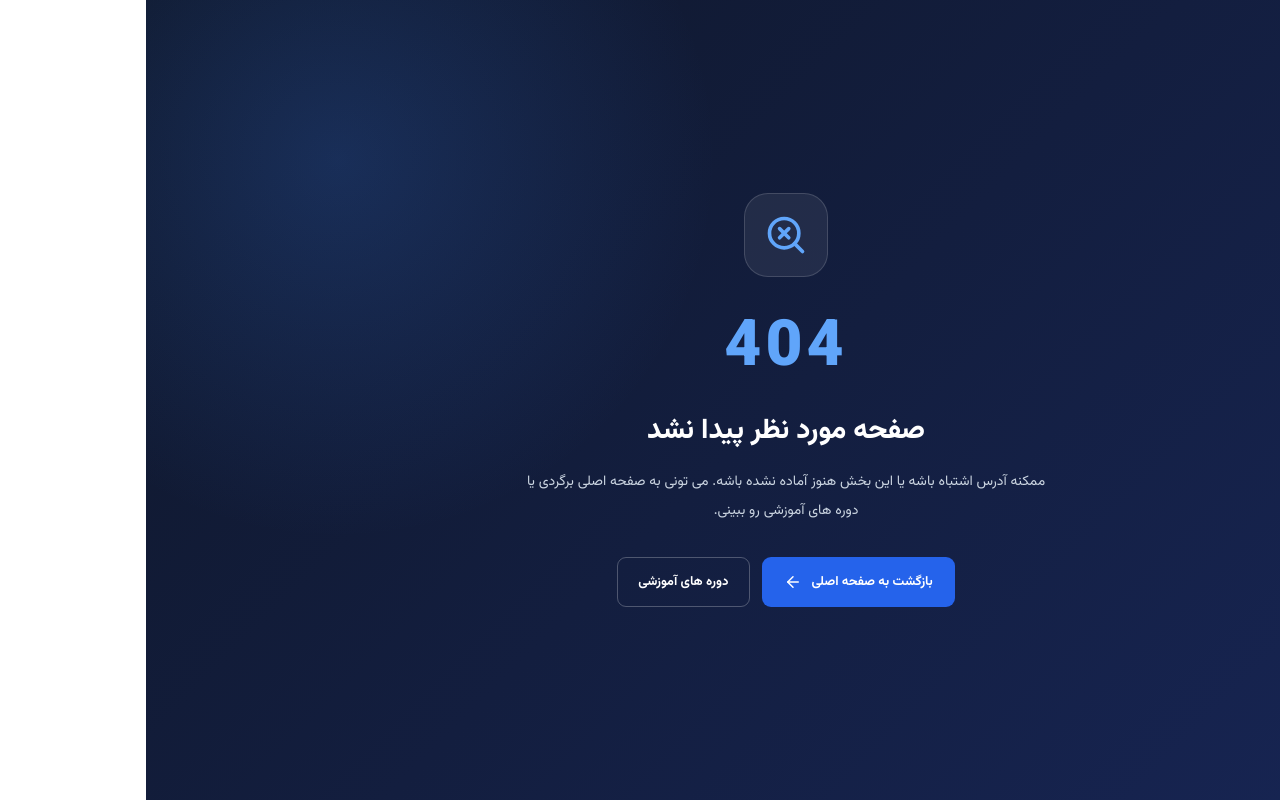
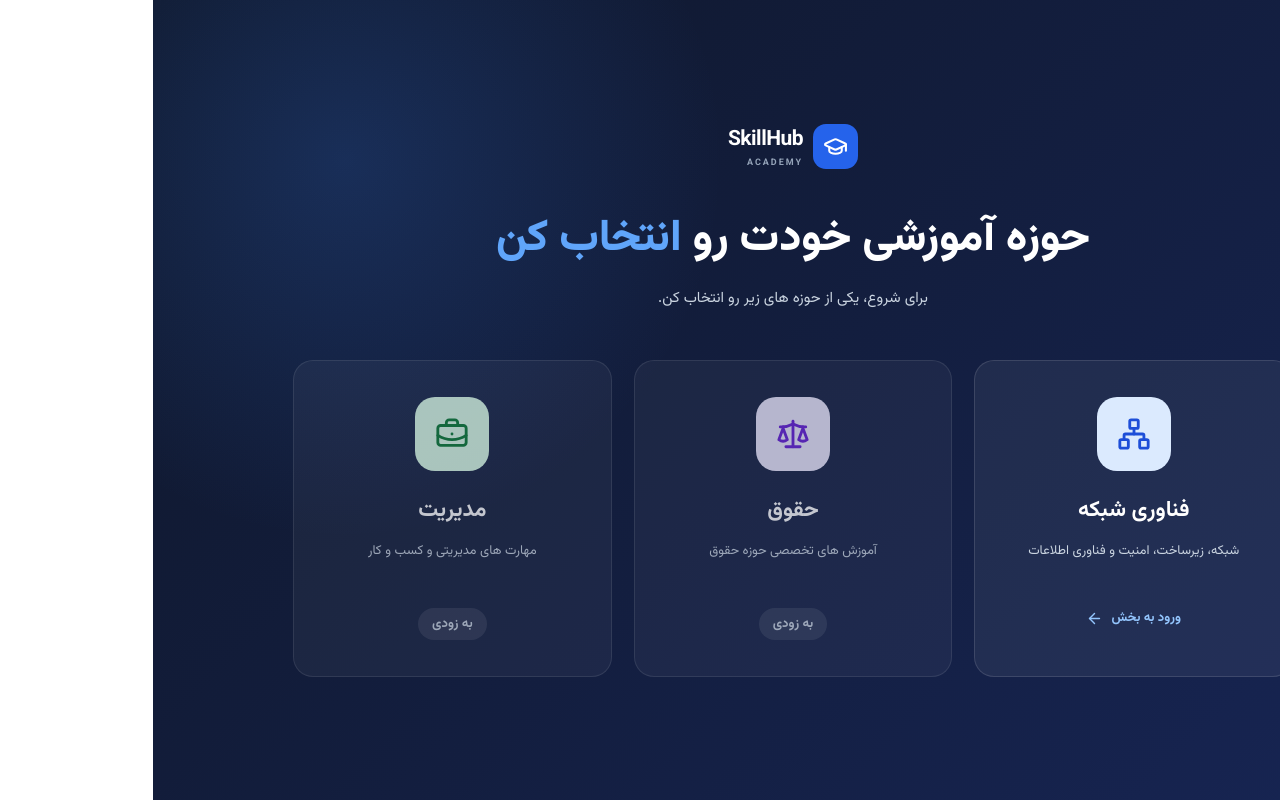
Before and after one commit to ali-tz-2004/skillhub-academy, a Next.js app: page / in a window 1280 px wide. Before the commit this address had no page. Built offline with nearby package versions, Linux system fonts and the light colour scheme.

Commit message:
feat: add landing page with three field cards

```diff
--- /dev/null
+++ b/src/app/page.module.scss
@@ -0,0 +1,154 @@
+.page {
+  display: grid;
+  place-items: center;
+  min-height: 100vh;
+  padding: 40px 24px;
+  background:
+    radial-gradient(circle at 15% 20%, rgba(59, 130, 246, 0.2), transparent 30%),
+    linear-gradient(135deg, #0f172a, #172554);
+  color: #fff;
+  text-align: center;
+}
+
+.inner {
+  width: min(1000px, 100%);
+
+  h1 {
+    margin: 35px 0 12px;
+    font-size: clamp(30px, 5vw, 44px);
+    font-weight: 800;
+    line-height: 1.6;
+
+    span {
+      color: #60a5fa;
+    }
+  }
+
+  > p {
+    color: #cbd5e1;
+    font-size: 15px;
+  }
+}
+
+.logo {
+  display: inline-flex;
+  align-items: center;
+  gap: 10px;
+  text-align: right;
+
+  strong {
+    display: block;
+    font-size: 21px;
+    letter-spacing: -0.5px;
+  }
+
+  small {
+    display: block;
+    color: #94a3b8;
+    font-size: 9px;
+    font-weight: 700;
+    letter-spacing: 2px;
+  }
+}
+
+.logoIcon {
+  display: grid;
+  place-items: center;
+  width: 45px;
+  height: 45px;
+  border-radius: 13px;
+  background: #2563eb;
+}
+
+.grid {
+  display: grid;
+  grid-template-columns: repeat(3, minmax(0, 1fr));
+  gap: 22px;
+  margin-top: 50px;
+}
+
+.card {
+  display: flex;
+  flex-direction: column;
+  align-items: center;
+  padding: 36px 24px;
+  border: 1px solid rgba(255, 255, 255, 0.12);
+  border-radius: 20px;
+  background: rgba(255, 255, 255, 0.06);
+  transition: transform 0.25s ease, border-color 0.25s ease,
+    background 0.25s ease;
+
+  h2 {
+    margin: 22px 0 10px;
+    font-size: 22px;
+  }
+
+  p {
+    min-height: 48px;
+    color: #cbd5e1;
+    font-size: 13px;
+    line-height: 2;
+  }
+
+  &:not(.disabled):hover {
+    transform: translateY(-6px);
+    border-color: #60a5fa;
+    background: rgba(255, 255, 255, 0.1);
+  }
+}
+
+.icon {
+  display: grid;
+  place-items: center;
+  width: 74px;
+  height: 74px;
+  border-radius: 20px;
+}
+
+.blue .icon {
+  background: #dbeafe;
+  color: #1d4ed8;
+}
+
+.purple .icon {
+  background: #ede9fe;
+  color: #6d28d9;
+}
+
+.green .icon {
+  background: #dcfce7;
+  color: #15803d;
+}
+
+.action,
+.soon {
+  display: inline-flex;
+  align-items: center;
+  gap: 8px;
+  margin-top: 22px;
+  font-size: 13px;
+  font-weight: 700;
+}
+
+.action {
+  color: #93c5fd;
+}
+
+.soon {
+  padding: 6px 14px;
+  border-radius: 20px;
+  background: rgba(255, 255, 255, 0.1);
+  color: #cbd5e1;
+}
+
+.disabled {
+  cursor: default;
+  opacity: 0.75;
+}
+
+@media (max-width: 800px) {
+  .grid {
+    grid-template-columns: 1fr;
+    margin-top: 35px;
+  }
+}
--- /dev/null
+++ b/src/app/page.tsx
@@ -0,0 +1,97 @@
+import Link from "next/link";
+import {
+  ArrowLeft,
+  BriefcaseBusiness,
+  GraduationCap,
+  Network,
+  Scale,
+} from "lucide-react";
+import styles from "./page.module.scss";
+
+const fields = [
+  {
+    title: "فناوری شبکه",
+    description: "شبکه، زیرساخت، امنیت و فناوری اطلاعات",
+    icon: Network,
+    href: "/network",
+    color: "blue",
+  },
+  {
+    title: "حقوق",
+    description: "آموزش های تخصصی حوزه حقوق",
+    icon: Scale,
+    href: null,
+    color: "purple",
+  },
+  {
+    title: "مدیریت",
+    description: "مهارت های مدیریتی و کسب و کار",
+    icon: BriefcaseBusiness,
+    href: null,
+    color: "green",
+  },
+];
+
+export default function Home() {
+  return (
+    <main className={styles.page}>
+      <div className={styles.inner}>
+        <span className={styles.logo}>
+          <span className={styles.logoIcon}>
+            <GraduationCap size={25} />
+          </span>
+          <span>
+            <strong>SkillHub</strong>
+            <small>ACADEMY</small>
+          </span>
+        </span>
+
+        <h1>
+          حوزه آموزشی خودت رو
+          <span> انتخاب کن</span>
+        </h1>
+        <p>برای شروع، یکی از حوزه های زیر رو انتخاب کن.</p>
+
+        <div className={styles.grid}>
+          {fields.map((field) => {
+            const Icon = field.icon;
+            const content = (
+              <>
+                <span className={styles.icon}>
+                  <Icon size={34} />
+                </span>
+                <h2>{field.title}</h2>
+                <p>{field.description}</p>
+                {field.href ? (
+                  <span className={styles.action}>
+                    ورود به بخش <ArrowLeft size={17} />
+                  </span>
+                ) : (
+                  <span className={styles.soon}>به زودی</span>
+                )}
+              </>
+            );
+
+            return field.href ? (
+              <Link
+                href={field.href}
+                className={`${styles.card} ${styles[field.color]}`}
+                key={field.title}
+              >
+                {content}
+              </Link>
+            ) : (
+              <div
+                className={`${styles.card} ${styles[field.color]} ${styles.disabled}`}
+                aria-disabled="true"
+                key={field.title}
+              >
+                {content}
+              </div>
+            );
+          })}
+        </div>
+      </div>
+    </main>
+  );
+}
```
